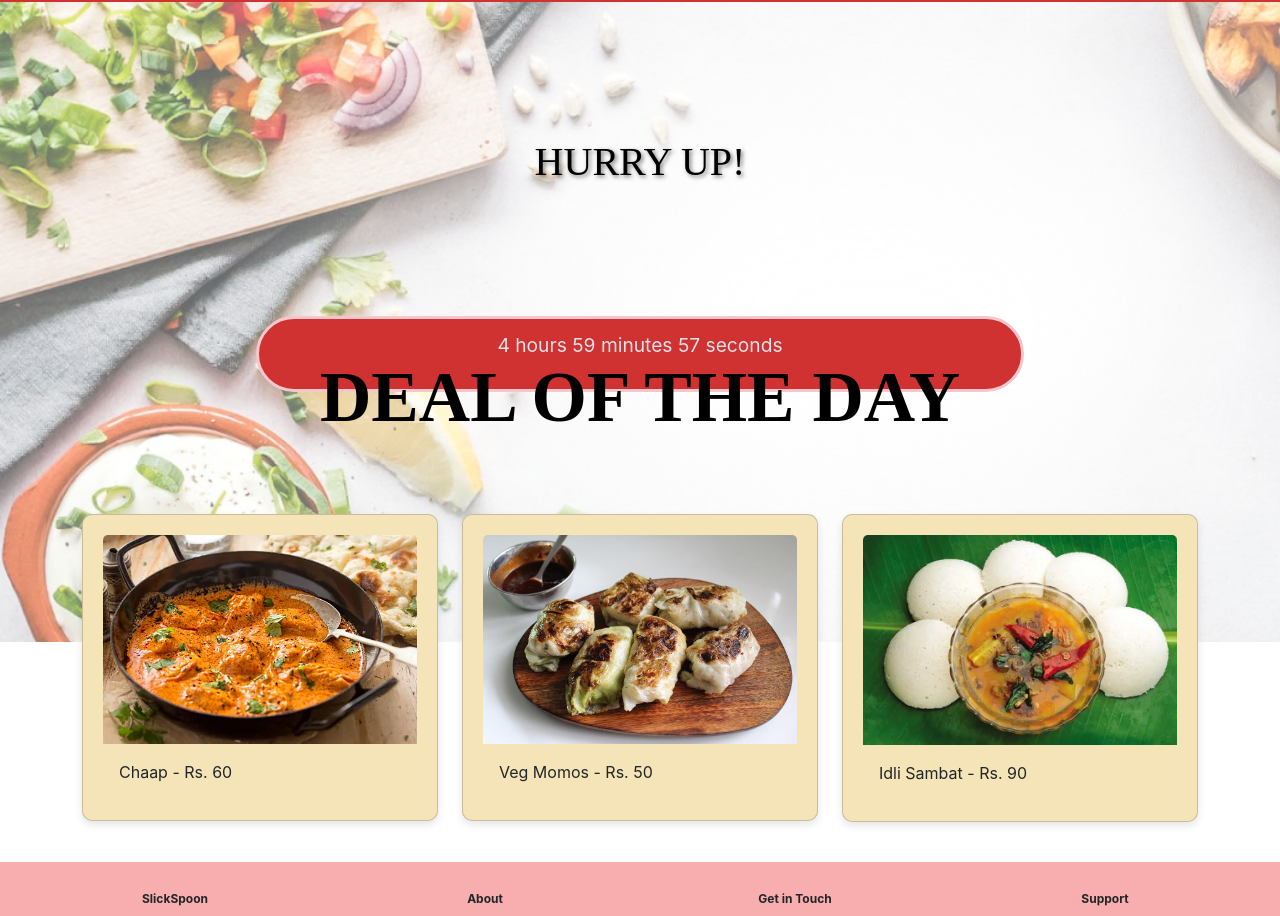
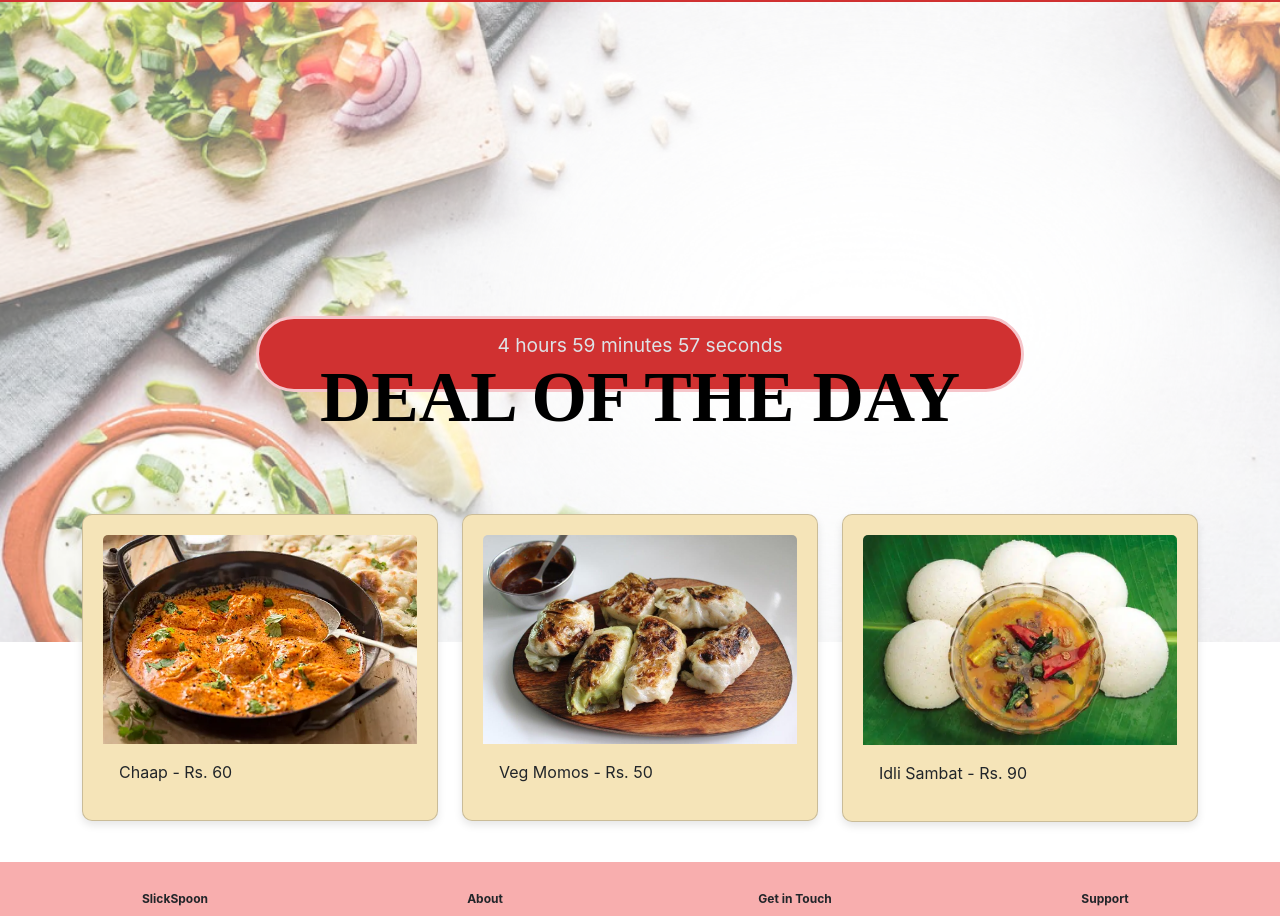
Before and after one commit to ridhisachdeva8/SlickSpoon, a React (Create React App) app: page / in a window 1280 px wide. Shown: the part 1387-2303 px from the top of the page. Built offline with nearby package versions, Linux system fonts and the light colour scheme.

Commit message:
sixth commit

```diff
--- a/src/components/Main.js
+++ b/src/components/Main.js
@@ -155,7 +155,7 @@ export default function Main() {
         }}
       >
 
-        <h1 className="offer text-center">HURRY UP!</h1>
+        {/* <h1 className="offer text-center">HURRY UP!</h1> */}
         <h1 className="offer2 text-center">DEAL OF THE DAY</h1>
 
         <DealTimer endTime={dealEndTime} />
```
